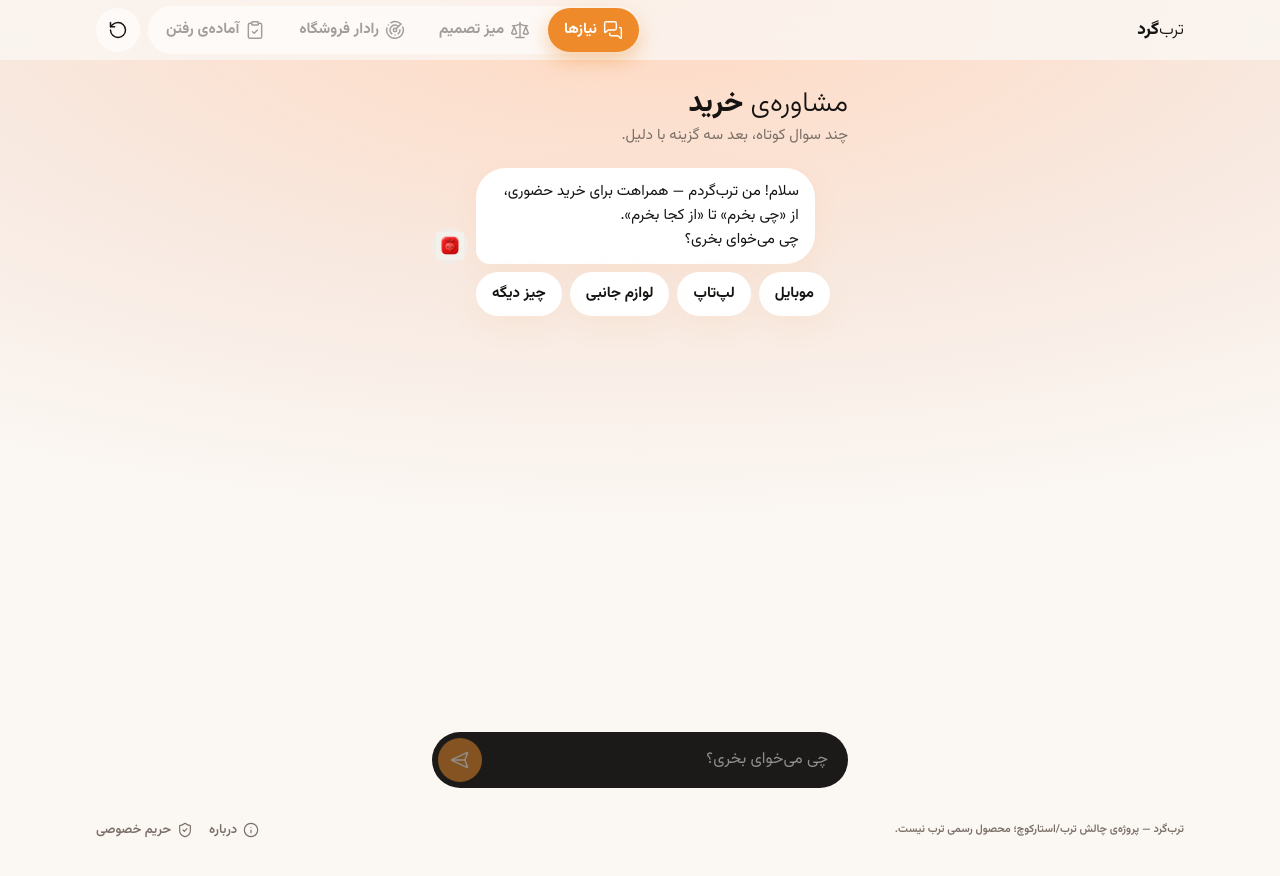
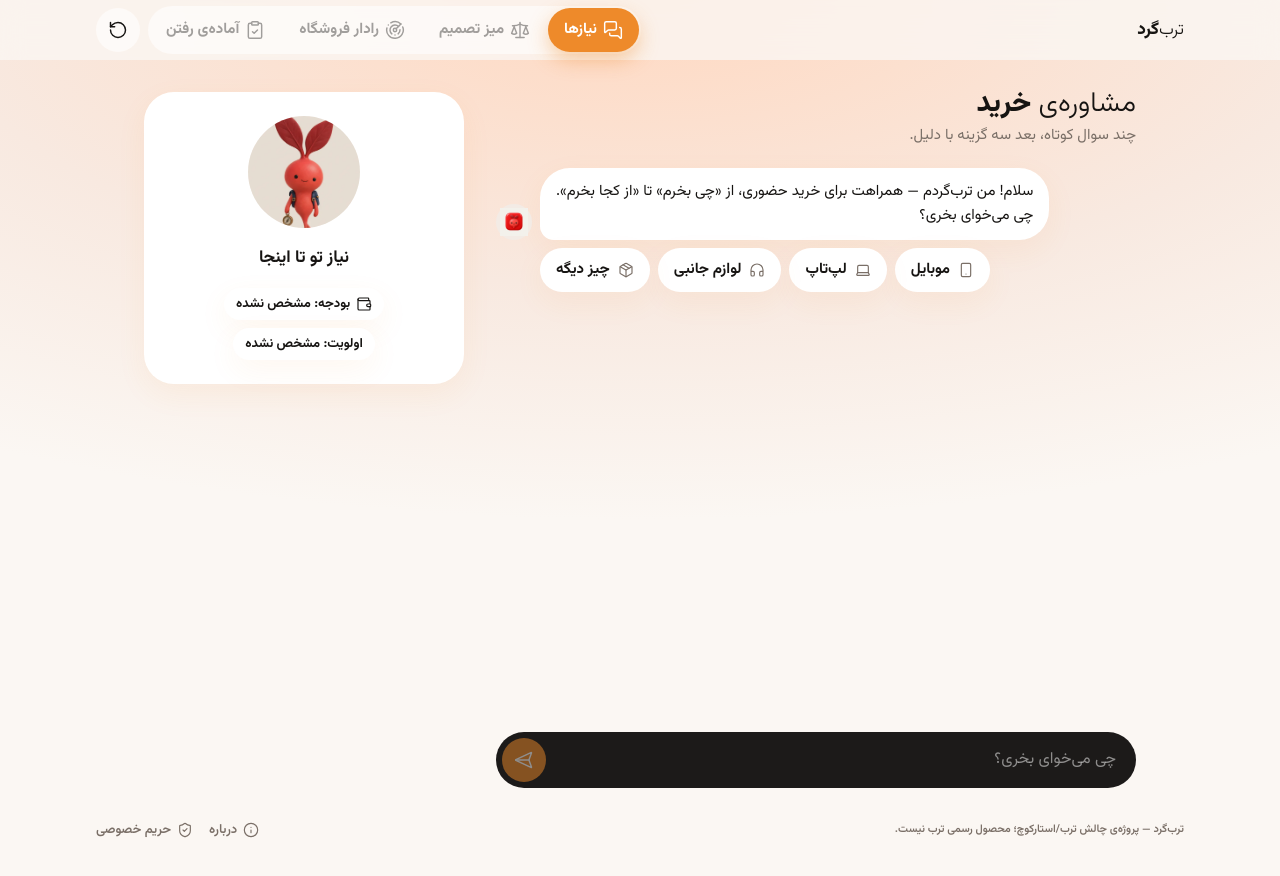
Before and after one commit to amircodington/torob-gard, a Next.js app in the folder web/: page /start in a window 1280 px wide. Built offline with nearby package versions, Linux system fonts and the light colour scheme.

Commit message:
Consult: animated bubbles, chip icons, desktop summary rail
Co-Authored-By: Claude Opus 5.5 <noreply@anthropic.com>

```diff
--- a/web/src/app/globals.css
+++ b/web/src/app/globals.css
@@ -53,6 +53,8 @@
   --animate-fade: fade var(--duration-fast) var(--ease-out) both;
   /* P1 moment 3: bars grow from inline-start (set the origin on the bar). */
   --animate-grow: grow 400ms var(--ease-out) both;
+  /* The agent's typing dots: they loop only while a turn is in flight (10–19 s), never at rest. */
+  --animate-typing: typing 1.2s ease-in-out infinite;
 
   @keyframes rise {
     from {
@@ -63,6 +65,11 @@
   @keyframes grow {
     from {
       scale: 0 1;
+    }
+  }
+  @keyframes typing {
+    50% {
+      opacity: 1;
     }
   }
   @keyframes fade {
@@ -86,6 +93,8 @@
     --rise: 0;
     --animate-rise: fade var(--duration-base) var(--ease-out) both;
     --animate-grow: none;
+    --pop: 1;
+    --animate-typing: none;
   }
 }
 
@@ -135,6 +144,30 @@ body {
   animation-delay: calc(min(var(--i, 0), 7) * var(--stagger));
 }
 
+/* Entrances on mount (@starting-style, so later state changes still transition). */
+@layer components {
+  /* Consult bubble in: 8px up and from the speaker's side (set --from: 1 start / -1 end; the app is RTL-only). */
+  .bubble-in {
+    transition:
+      opacity var(--duration-base) var(--ease-out),
+      translate var(--duration-base) var(--ease-out);
+    @starting-style {
+      opacity: 0;
+      translate: calc(var(--from, 0) * var(--rise, 8px)) var(--rise, 8px);
+    }
+  }
+  /* The assistant avatar pops with each new bubble. */
+  .pop-in {
+    transition:
+      opacity var(--duration-fast) var(--ease-out),
+      scale var(--duration-fast) var(--ease-out);
+    @starting-style {
+      opacity: 0;
+      scale: var(--pop, 0.9);
+    }
+  }
+}
+
 /* mobile-native: no grey flash on tap, no double-tap-zoom delay, no text selection on a long-press of a control. */
 /* In @layer base so utilities (touch-none on the walk handle) still win. */
 @layer base {
--- a/web/src/app/start/page.tsx
+++ b/web/src/app/start/page.tsx
@@ -1,13 +1,15 @@
 "use client";
 
 import { useEffect, useRef, useState } from "react";
-import { Bubble } from "../../components/chat/Bubble";
+import { Bubble, Typing } from "../../components/chat/Bubble";
 import { Chips } from "../../components/chat/Chips";
 import { Composer } from "../../components/chat/Composer";
+import { ConsultFrame } from "../../components/chat/ConsultFrame";
+import { ReqSummary } from "../../components/chat/ReqSummary";
 import { ShopCards } from "../../components/chat/ShopCards";
 import { JourneyShell } from "../../components/JourneyShell";
 import { consult } from "../../state/agentBridge";
-import { useSession, type Chip } from "../../state/session";
+import { useSession, type Chip, type Msg } from "../../state/session";
 
 function Consult() {
   const { state, dispatch } = useSession();
@@ -42,7 +44,8 @@ function Consult() {
   }
 
   return (
-    <main className="mx-auto flex min-h-[calc(100dvh-60px)] max-w-md flex-col px-4 pt-2">
+    <main className="page flex min-h-[calc(100dvh-60px)] flex-col pt-2">
+      <ConsultFrame aside={<ReqSummary />}>
       <h1 data-page-head className="mt-4 animate-rise text-[28px] leading-[40px]">
         <span className="font-light">مشاوره‌ی </span>
         <span className="font-extrabold">خرید</span>
@@ -55,28 +58,22 @@ function Consult() {
       )}
 
       <div className="mt-5 flex flex-1 flex-col gap-3" aria-live="polite">
-        {state.chat.map((m, i) => (
-          <div key={m.id} className="flex flex-col gap-2">
+        {/* Index keys: the pending user bubble becomes the session's one in place, so it does not enter twice. */}
+        {(pending ? [...state.chat, { id: -1, from: "user", text: pending.text } as Msg] : state.chat).map((m, i, list) => (
+          <div key={i} className="flex flex-col gap-2">
             {m.text && <Bubble from={m.from}>{m.text}</Bubble>}
             {m.shopCards && <ShopCards {...m.shopCards} />}
             {m.chips && (
               <Chips
                 chips={m.chips}
-                selectedLabel={state.chat[i + 1]?.from === "user" ? state.chat[i + 1].text : undefined}
+                selectedLabel={list[i + 1]?.from === "user" ? list[i + 1].text : undefined}
                 disabled={m.id !== lastChipMsgId || !!pending}
                 onPick={pick}
               />
             )}
           </div>
         ))}
-        {pending && (
-          <>
-            <Bubble from="user">{pending.text}</Bubble>
-            <Bubble from="assistant">
-              <span className="text-ink-muted">{pending.status || "…"}</span>
-            </Bubble>
-          </>
-        )}
+        {pending && <Typing status={pending.status} />}
         {/* scroll-margin ≈ the sticky composer's height, so scrolling to the end keeps the last bubble above it */}
         <div ref={end} className="scroll-mb-36" />
       </div>
@@ -86,13 +83,14 @@ function Consult() {
           <button
             type="button"
             onClick={() => dispatch({ type: "GO", stage: "products" })}
-            className="min-h-11 self-center rounded-pill px-4 text-[15px] font-bold text-orange-deep focus-visible:outline-2 focus-visible:outline-focus"
+            className="min-h-11 self-center rounded-pill px-4 text-[15px] lg:hidden font-bold text-orange-deep focus-visible:outline-2 focus-visible:outline-focus"
           >
             بدون سوال بیشتر، نمایش گزینه‌ها ←
           </button>
         )}
         <Composer onSend={send} disabled={!!pending} />
       </div>
+      </ConsultFrame>
     </main>
   );
 }
--- a/web/src/components/chat/Chips.tsx
+++ b/web/src/components/chat/Chips.tsx
@@ -1,5 +1,8 @@
+import type { CSSProperties } from "react";
 import type { Chip } from "../../state/session";
+import { chipIcon, isDirectional } from "../ui/chipIcon";
 
+// No sliding pill here: a chat history is not a segmented control, so the picked chip simply keeps its orange.
 export function Chips({
   chips,
   selectedLabel,
@@ -13,8 +16,9 @@ export function Chips({
 }) {
   return (
     <div className="flex flex-wrap justify-end gap-2 pe-11">
-      {chips.map((c) => {
+      {chips.map((c, i) => {
         const selected = c.label === selectedLabel;
+        const Icon = chipIcon(c.id);
         return (
           <button
             key={c.id}
@@ -22,12 +26,17 @@ export function Chips({
             disabled={disabled}
             aria-pressed={selected}
             onClick={() => onPick(c)}
-            className={`flex min-h-11 flex-col justify-center rounded-pill px-4 py-1.5 text-start text-[15px] font-bold leading-5 shadow-card transition-transform focus-visible:outline-2 focus-visible:outline-focus active:scale-[0.97] disabled:active:scale-100 ${
+            style={{ "--i": i } as CSSProperties}
+            // fill-mode backwards: once in, the entrance lets go of opacity so the 50% siblings fade (180 ms)
+            className={`stagger flex min-h-11 animate-rise items-center gap-2 rounded-pill px-4 py-1.5 text-start text-[15px] font-bold leading-5 shadow-card transition-[background-color,color,opacity,scale] duration-(--duration-fast) ease-out [animation-fill-mode:backwards] focus-visible:outline-2 focus-visible:outline-focus active:scale-[0.97] active:duration-(--duration-press) disabled:active:scale-100 ${
               selected ? "bg-orange text-on-orange" : "bg-surface text-ink"
             } ${disabled && !selected ? "opacity-50" : ""}`}
           >
-            <span>{c.label}</span>
-            {c.hint && <span className={`text-[12px] font-normal ${selected ? "text-on-orange" : "text-ink-muted"}`}>{c.hint}</span>}
+            {Icon && <Icon aria-hidden className={`size-4 ${isDirectional(Icon) ? "flip-rtl" : ""} ${selected ? "" : "text-ink-muted"}`} />}
+            <span className="flex flex-col">
+              <span>{c.label}</span>
+              {c.hint && <span className={`text-[12px] font-normal ${selected ? "text-on-orange" : "text-ink-muted"}`}>{c.hint}</span>}
+            </span>
           </button>
         );
       })}
--- /dev/null
+++ b/web/src/components/chat/ConsultFrame.tsx
@@ -0,0 +1,13 @@
+import type { ReactNode } from "react";
+
+/** Consult layout: the phone is the chat column alone; lg adds a sticky summary rail beside it. */
+export function ConsultFrame({ aside, children }: { aside: ReactNode; children: ReactNode }) {
+  return (
+    <div className="flex flex-1 flex-col lg:grid lg:grid-cols-[minmax(0,640px)_320px] lg:justify-center lg:gap-8">
+      <div className="flex min-w-0 flex-1 flex-col">{children}</div>
+      <aside aria-label="نیاز تو تا اینجا" className="sticky top-20 mt-6 hidden self-start lg:block">
+        {aside}
+      </aside>
+    </div>
+  );
+}
--- /dev/null
+++ b/web/src/components/chat/ReqSummary.tsx
@@ -0,0 +1,24 @@
+"use client";
+
+import { ArrowRight } from "lucide-react";
+import { useSession } from "../../state/session";
+import { ReqChips } from "../desk/ReqChips";
+import { Mascot } from "../Mascot";
+import { Btn } from "../ui/Btn";
+
+/** The desktop rail: what the chat has learned so far, and the skip to the options. Reads the session only. */
+export function ReqSummary() {
+  const { state, dispatch } = useSession();
+  return (
+    <div className="flex flex-col items-center gap-4 rounded-lg bg-surface p-6 text-center shadow-card">
+      <Mascot pose="idle" className="size-28" />
+      <h2 className="text-[17px] font-bold leading-7">نیاز تو تا اینجا</h2>
+      <ReqChips req={state.req} className="justify-center" />
+      {state.req.category && (
+        <Btn variant="ghost" icon={ArrowRight} iconEnd className="w-full" onClick={() => dispatch({ type: "GO", stage: "products" })}>
+          بدون سوال بیشتر، نمایش گزینه‌ها
+        </Btn>
+      )}
+    </div>
+  );
+}
--- a/web/src/components/desk/ReqChips.tsx
+++ b/web/src/components/desk/ReqChips.tsx
@@ -1,20 +1,23 @@
 "use client";
 
+import { Wallet } from "lucide-react";
 import type { Category } from "../../lib/types";
 import { reqBudget, reqPriority, type JourneyReq } from "../../state/session";
 import { Chip } from "../ui/Chip";
+import { chipIcon } from "../ui/chipIcon";
 
 const CAT: Record<Category, string> = { mobile: "موبایل", laptop: "لپ‌تاپ", accessory: "لوازم جانبی", other: "دسته‌ی دیگر" };
 
-/** What the desk was built from; a custom band already carries its «{min} تا {max} میلیون» label. */
-export function ReqChips({ req, onEdit }: { req: JourneyReq; onEdit: () => void }) {
+/** What the desk was built from; a custom band already carries its «{min} تا {max} میلیون» label. No onEdit, no «ویرایش». */
+export function ReqChips({ req, onEdit, className = "" }: { req: JourneyReq; onEdit?: () => void; className?: string }) {
   const budget = reqBudget(req);
   const prio = reqPriority(req);
   return (
-    <div className="flex flex-wrap items-center gap-2">
-      {req.category && <Chip label={CAT[req.category]} />}
-      <Chip label={`بودجه: ${budget ? budget.label : "مشخص نشده"}`} />
-      <Chip label={`اولویت: ${prio ? prio.label : "مشخص نشده"}`} />
+    <div className={`flex flex-wrap items-center gap-2 ${className}`}>
+      {req.category && <Chip label={CAT[req.category]} icon={chipIcon(`cat:${req.category}`) ?? undefined} />}
+      <Chip label={`بودجه: ${budget ? budget.label : "مشخص نشده"}`} icon={Wallet} />
+      <Chip label={`اولویت: ${prio ? prio.label : "مشخص نشده"}`} icon={(prio && chipIcon(`prio:${prio.id}`)) ?? undefined} />
+      {onEdit && (
         <button
           type="button"
           onClick={onEdit}
@@ -22,6 +25,7 @@ export function ReqChips({ req, onEdit }: { req: JourneyReq; onEdit: () => void
         >
           ویرایش
         </button>
+      )}
     </div>
   );
 }
```
Also changed, not shown: web/src/components/chat/Bubble.tsx (+29 -4 lines), 1 other file (tests, documents, lock files or other folders). Lines whose indentation alone changed are shown as unchanged.
